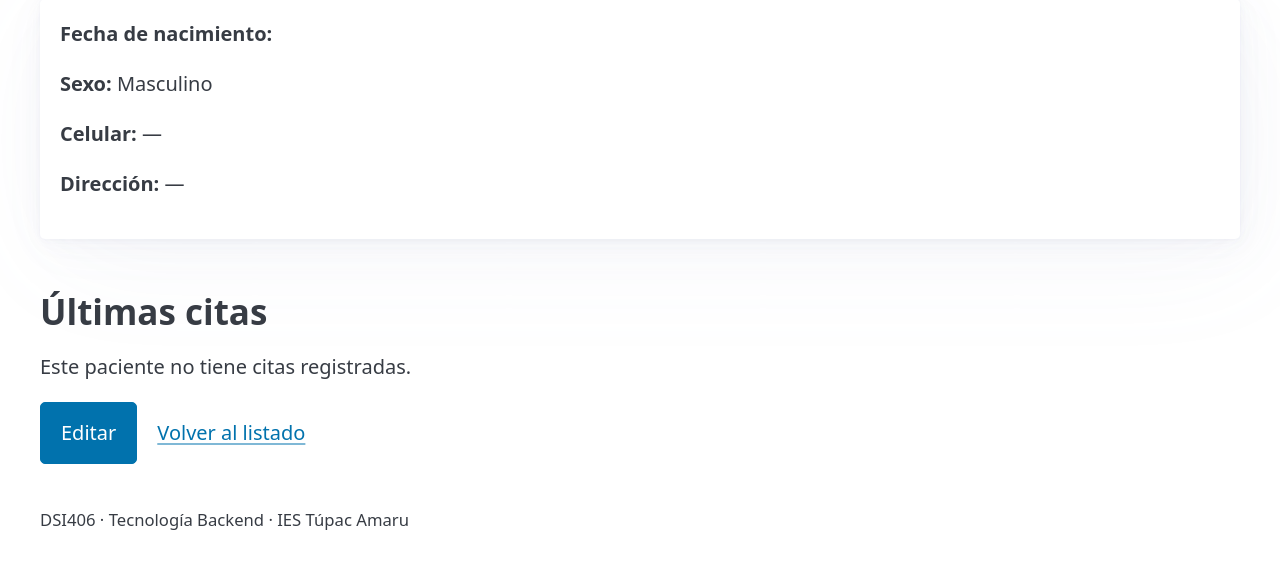
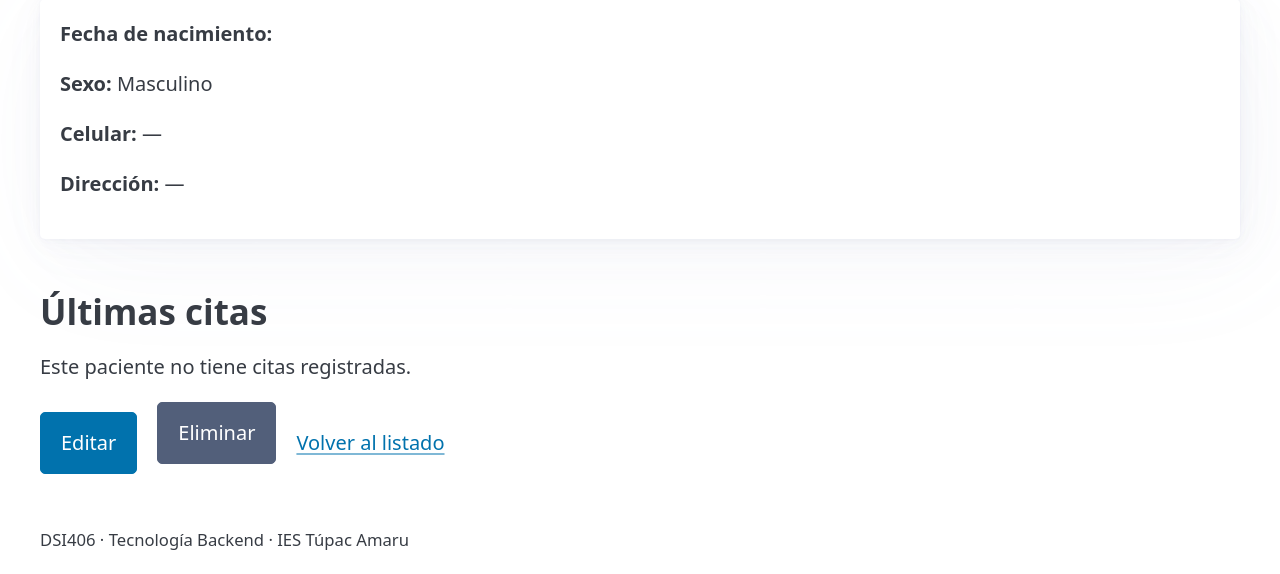
Before and after one commit to DiegoQuispe251ds24/posta_salud, a Laravel app: template resources/views/pacientes/show.blade.php in a window 1280 px wide. Shown: the part 226-800 px from the top of the page. Run offline with Laravel 12, Linux system fonts and the light colour scheme; the template is opened without the code that fills it, so the values that code supplies are empty; some libraries are stand-ins or nearby versions.

Commit message:
feat: elimina pacientes validando historial clinico

```diff
--- a/resources/views/pacientes/show.blade.php
+++ b/resources/views/pacientes/show.blade.php
@@ -26,8 +26,17 @@
         <p>Este paciente no tiene citas registradas.</p>
     @endforelse
 
-    <div class="acciones">
+<div class="acciones">
         <a href="{{ route('pacientes.edit', $paciente) }}" role="button">Editar</a>
+
+        <form method="POST" action="{{ route('pacientes.destroy', $paciente) }}"
+              onsubmit="return confirm('¿Seguro que deseas eliminar este paciente?');"
+              style="margin: 0;">
+            @csrf
+            @method('DELETE')
+            <button type="submit" class="secondary">Eliminar</button>
+        </form>
+
         <a href="{{ route('pacientes.index') }}">Volver al listado</a>
     </div>
 @endsection
```
Also changed, not shown: app/Http/Controllers/PacienteController.php (+9 -1 lines).
